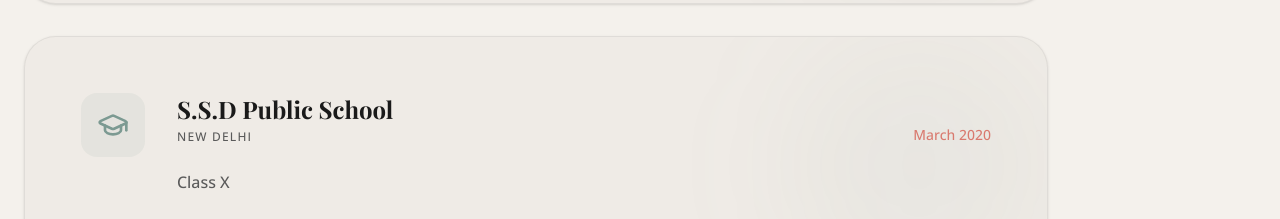
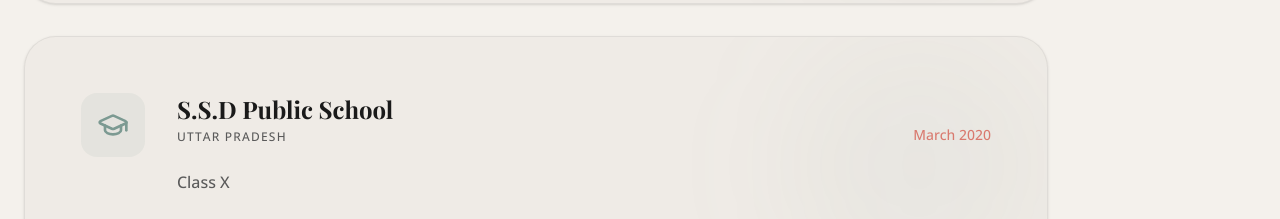
Before and after one commit to sshailaja03/portfolio, a Next.js app: page / in a window 1280 px wide. Shown: the part 6340-6559 px from the top of the page. Built offline with nearby package versions, Linux system fonts and the light colour scheme; a web font is replaced by a local one.

Commit message:
changed a minor detail in education

```diff
--- a/src/components/sections/Education.tsx
+++ b/src/components/sections/Education.tsx
@@ -96,7 +96,7 @@
                <div className="flex flex-col md:flex-row md:items-end justify-between gap-2">
                  <div>
                    <h4 className="text-2xl font-heading font-bold text-foreground">S.S.D Public School</h4>
-                   <p className="text-muted-foreground font-medium uppercase tracking-widest text-xs mt-1">New Delhi</p>
+                   <p className="text-muted-foreground font-medium uppercase tracking-widest text-xs mt-1">Uttar Pradesh</p>
                  </div>
                  <span className="text-accent font-medium text-sm">March 2020</span>
                </div>
```
